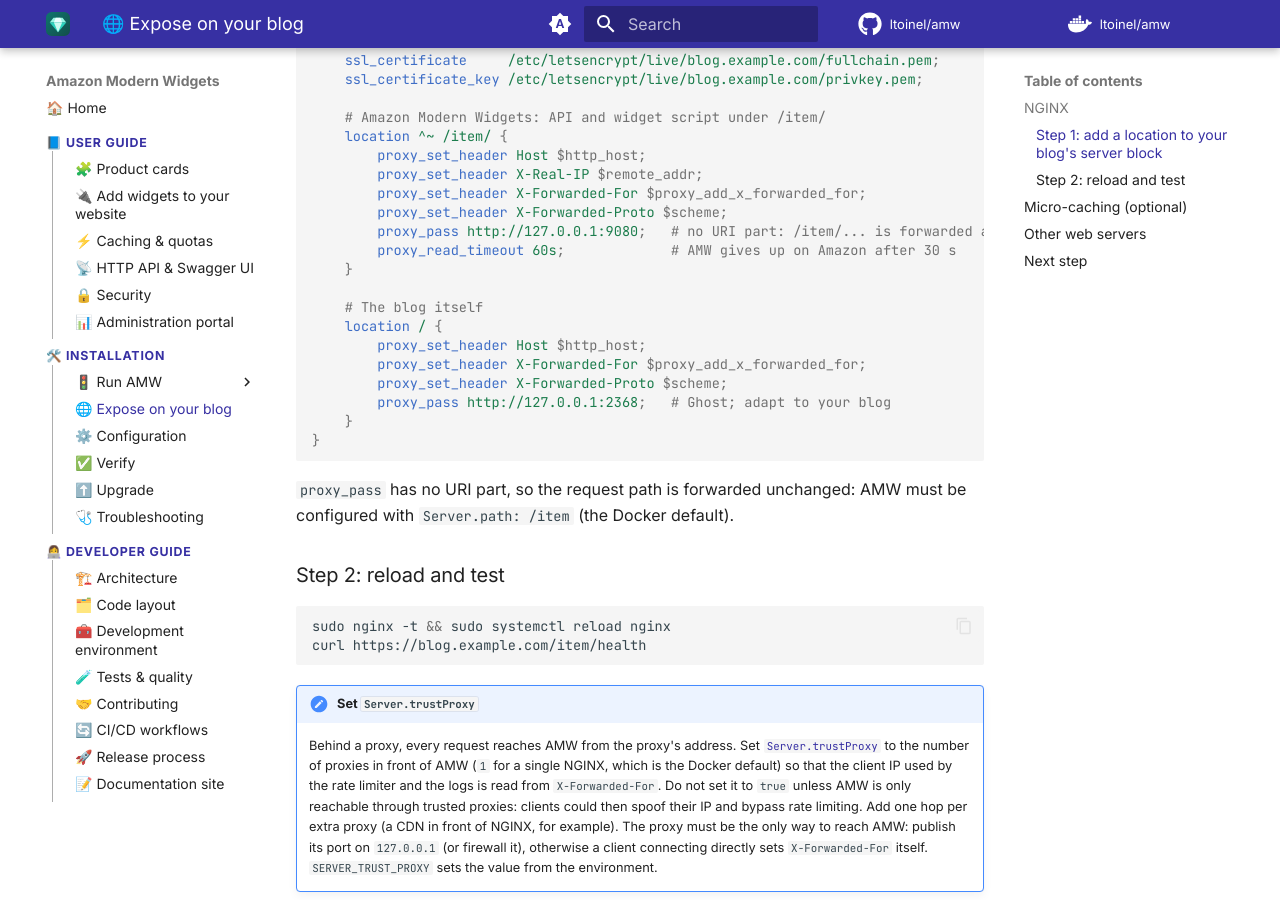
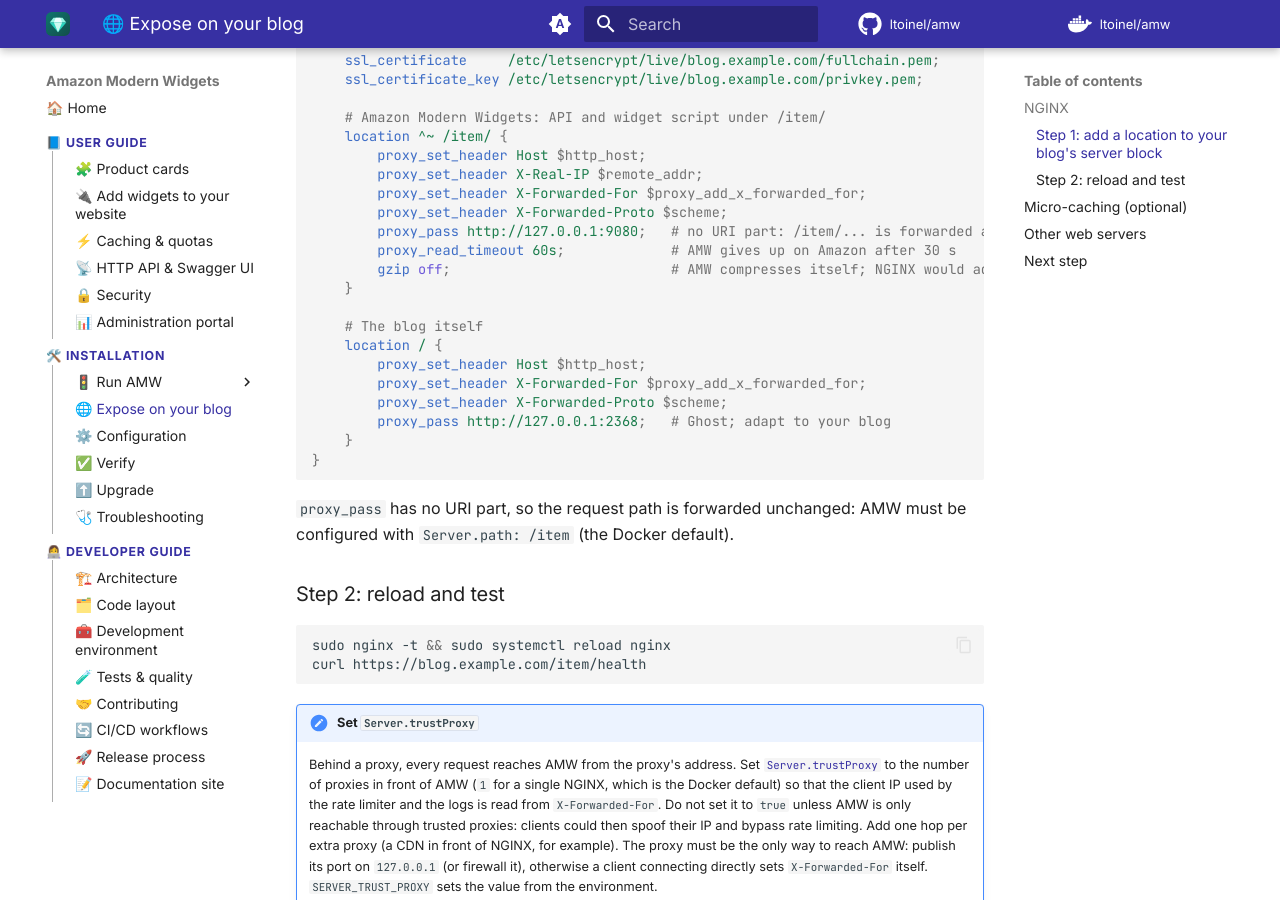
Before and after one commit to ltoinel/amw, an MkDocs documentation site: the page built from docs/installation/reverse-proxy.md, in a window 1280 px wide and 900 px high, scrolled down 772 px. Built offline with MkDocs 1.6.1 and Material for MkDocs 9.7.7, drawn with Linux system fonts in a browser that asks for light colours; comment, search, counter and statistics services are not loaded.

Commit message:
docs(proxy): let AMW compress its responses behind NGINX (#341)
AMW already compresses with brotli or gzip and sets Vary: Accept-Encoding.
NGINX gzipping the small responses AMW leaves as is added the header a
second time (gzip_vary on).

Closes #340

Co-authored-by: Ludovic Toinel <ltoinel@free.fr>
Co-authored-by: Claude Opus 5.5 <noreply@anthropic.com>

```diff
--- a/docs/installation/reverse-proxy.md
+++ b/docs/installation/reverse-proxy.md
@@ -35,6 +35,7 @@ server {
         proxy_set_header X-Forwarded-Proto $scheme;
         proxy_pass http://127.0.0.1:9080;   # no URI part: /item/... is forwarded as is
         proxy_read_timeout 60s;             # AMW gives up on Amazon after 30 s
+        gzip off;                           # AMW compresses itself; NGINX would add a second Vary header
     }
 
     # The blog itself
```
